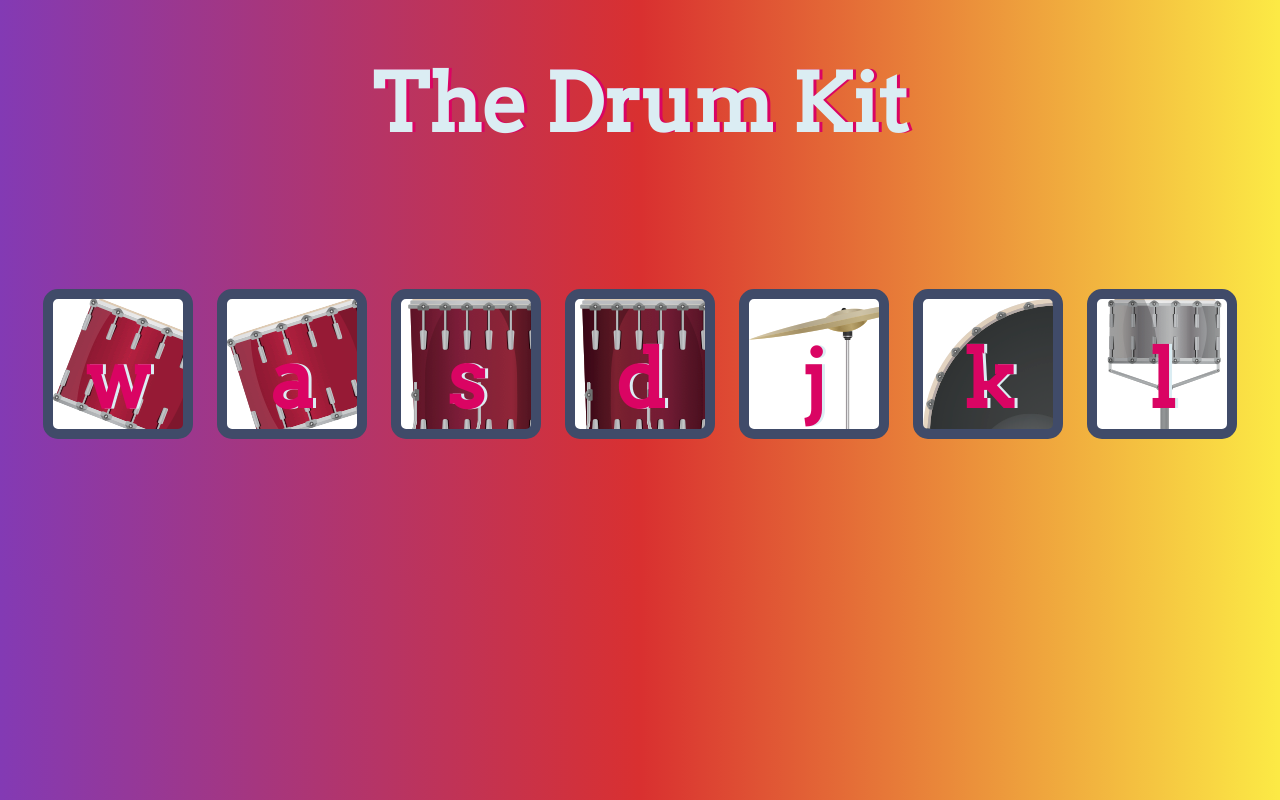
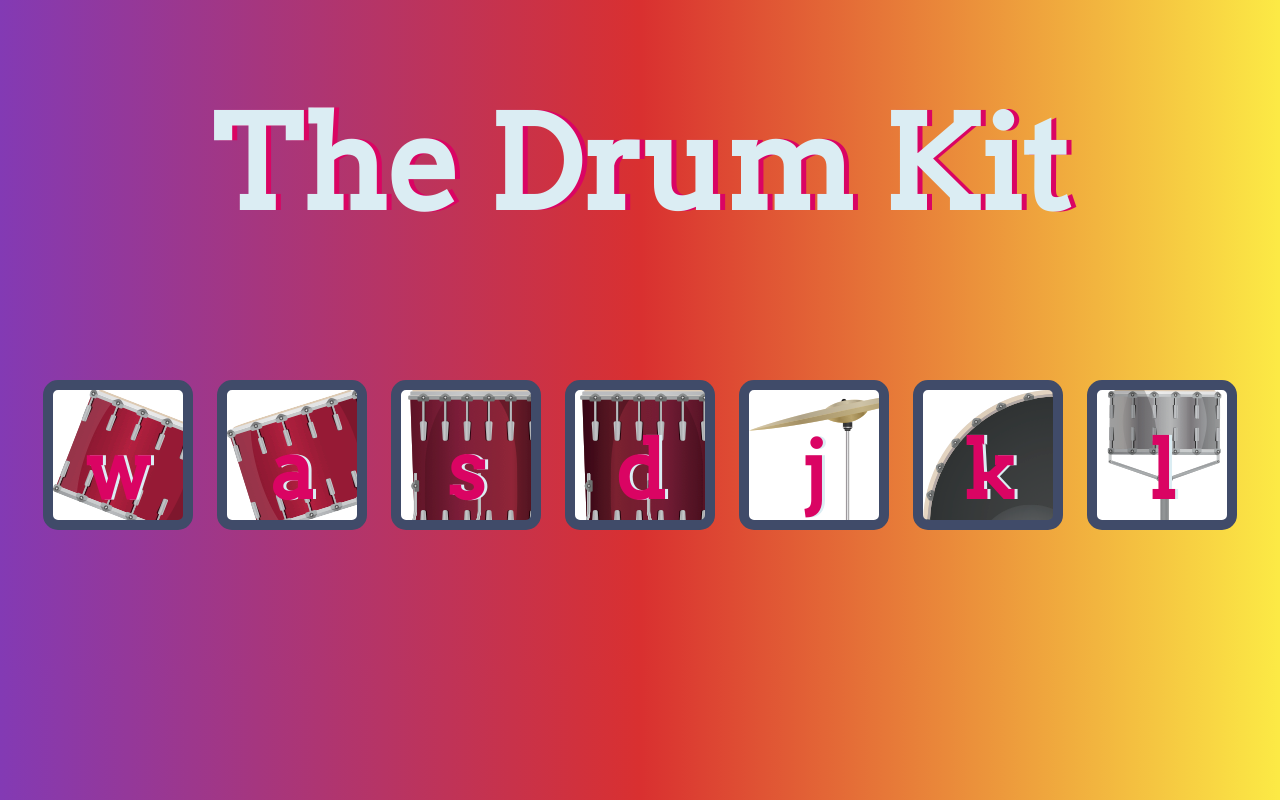
Before and after one commit to ankitpatel1806/DrumKit-forked, a plain HTML site: page index.html in a window 1280 px wide. Drawn offline with Linux system fonts and the light colour scheme.

Commit message:
change font

```diff
--- a/styles.css
+++ b/styles.css
@@ -5,10 +5,10 @@ body {
 }
 
 h1 {
-  font-size: 5rem;
+  font-size: 8rem;
   color: #DBEDF3;
   font-family: "Arvo", cursive;
-  text-shadow: 3px 0 #DA0463;
+  text-shadow: 5px 0 #DA0463;
 }
 
 .w {
```
